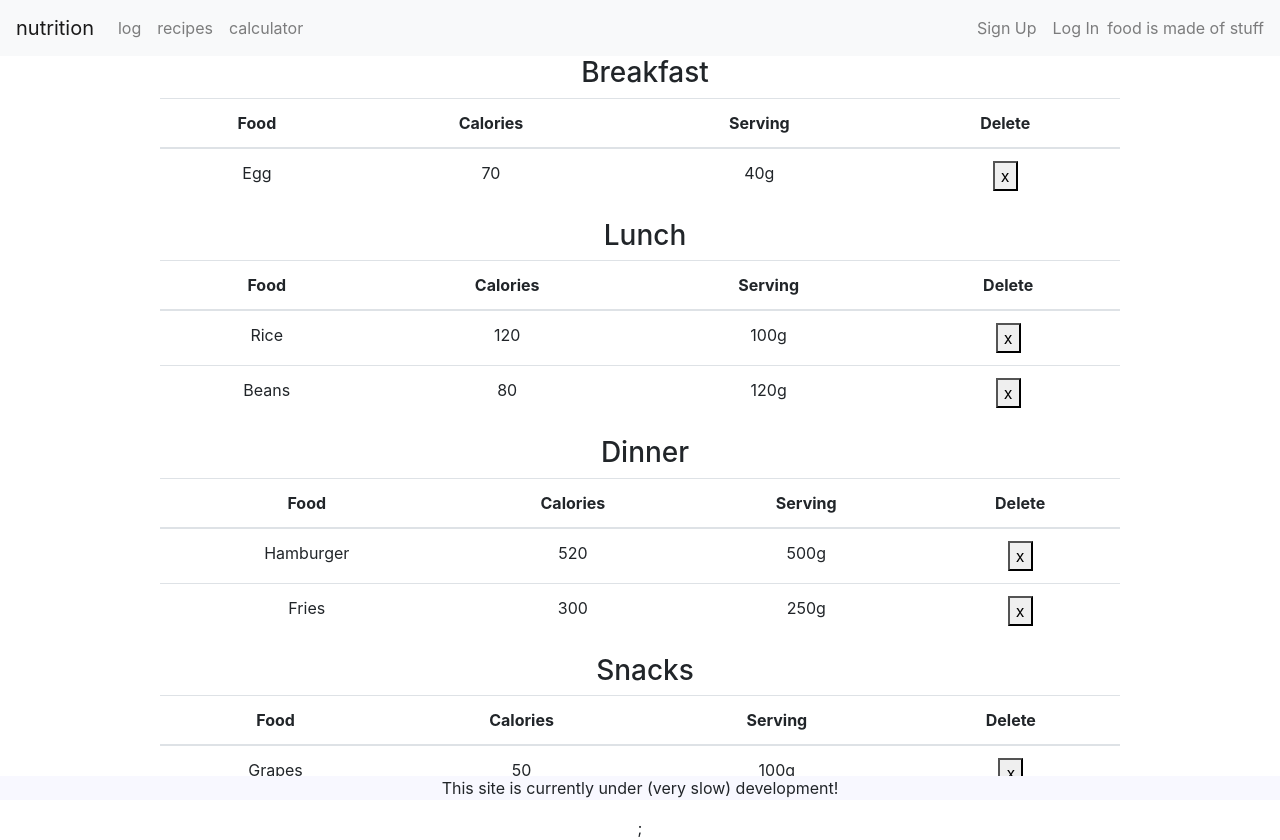
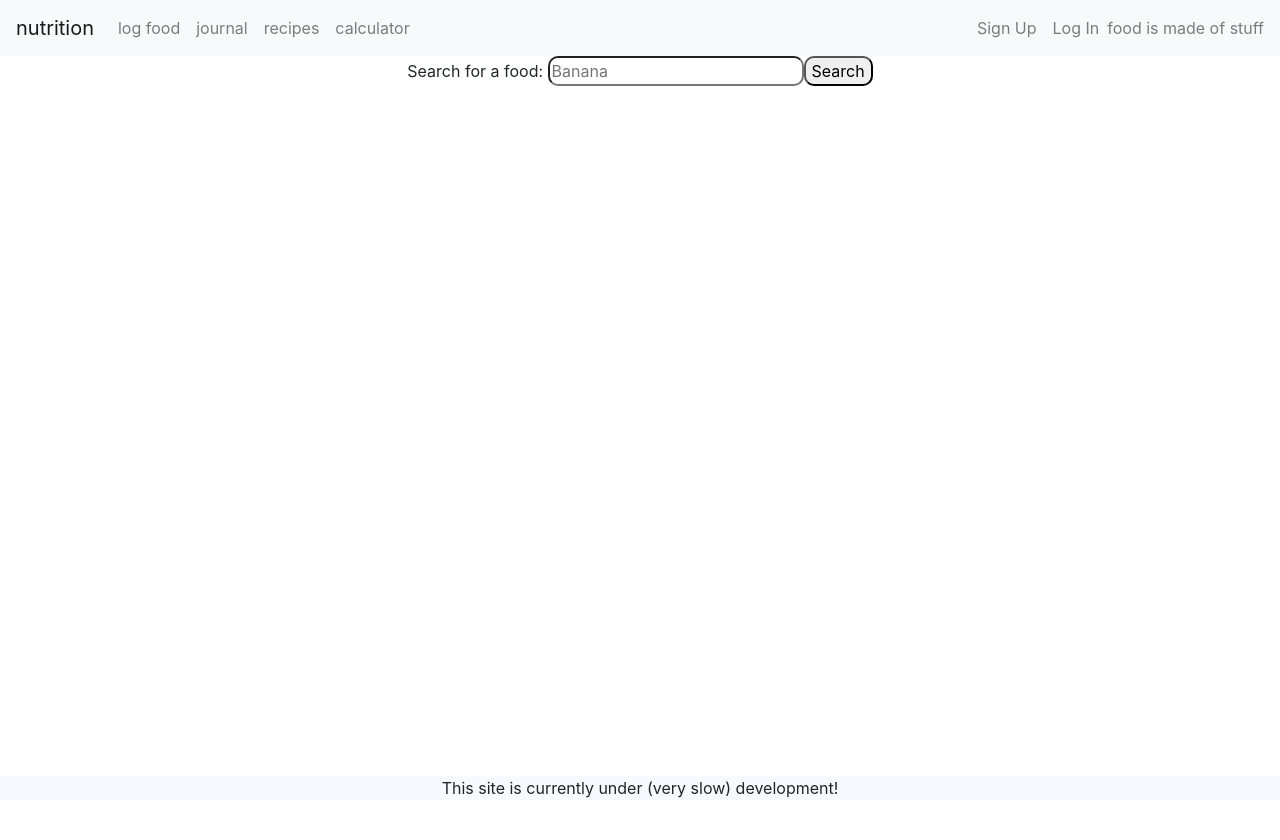
Before and after one commit to ichbindev/nutrition, a React (Create React App) app: page /log in a window 1280 px wide. After the commit the page ends 800 px from the top, so only its background shows below. Built offline with nearby package versions, Linux system fonts and the light colour scheme.

Commit message:
add journal page

```diff
--- a/src/App.css
+++ b/src/App.css
@@ -100,4 +100,17 @@ s .log-table-container {
   text-align: center;
 }
 
+.food-search-submit {
+  transition: transform 0.2s;
+  border-radius: 10px;
+}
+
+.food-search-submit:hover {
+  transform: scale(1.2);
+}
+
+.food-search-input {
+  border-radius: 10px;
+}
+
 /*# sourceMappingURL=App.css.map */
--- a/src/App.js
+++ b/src/App.js
@@ -3,6 +3,7 @@ import { BrowserRouter as Router, Route, Switch } from "react-router-dom";
 import sample from "./sample.json";
 import "./App.css";
 import Home from "./pages/Home";
+import Journal from "./pages/Journal";
 import Log from "./pages/Log";
 import Recipes from "./pages/Recipes";
 import Navbar from "./components/Navbar";
@@ -26,6 +27,11 @@ function App() {
               exact
               path="/log/"
               render={() => <Log nutritionInfo={sample} />}
+            />
+            <Route
+              exact
+              path="/journal/"
+              render={() => <Journal nutritionInfo={sample} />}
             />
             <Route
               exact
--- a/src/App.scss
+++ b/src/App.scss
@@ -47,9 +47,8 @@ h3 {
 
 .food-name {
   margin: $basic-margin;
-}s
-
-.log-table-container {
+}
+s .log-table-container {
   text-align: left;
 }
 
@@ -109,3 +108,16 @@ h3 {
   margin: $basic-margin auto;
   text-align: center;
 }
+
+.food-search-submit {
+  transition: transform 0.2s;
+  border-radius: 10px;
+}
+
+.food-search-submit:hover {
+  transform: scale(1.2);
+}
+
+.food-search-input {
+  border-radius: 10px;
+}
--- a/src/components/Navbar.js
+++ b/src/components/Navbar.js
@@ -22,8 +22,11 @@ const Navbar = ({ loggedIn }) => {
         <NavbarToggler onClick={toggle} />
         <Collapse isOpen={isOpen} navbar>
           <Nav className="mr-auto" navbar>
+          <NavItem>
+              <NavLink href="/log/">log food</NavLink>
+            </NavItem>
             <NavItem>
-              <NavLink href="/log/">log</NavLink>
+              <NavLink href="/journal/">journal</NavLink>
             </NavItem>
             <NavItem>
               <NavLink href="/recipes/">recipes</NavLink>
--- a/src/components/TDEEForm.js
+++ b/src/components/TDEEForm.js
@@ -180,7 +180,7 @@ const Height = ({ imperialUnits, height, setHeight }) => {
             onChange={(e) => handleFeet(e)}
             placeholder="5"
           />
-        </FormGroup>
+        </FormGroup>x
         <FormGroup className="col-md-6 height-in">
           <Label for="height-input-in">Height (in)</Label>
           <Input
--- /dev/null
+++ b/src/pages/Journal.js
@@ -0,0 +1,72 @@
+import React, { useState } from "react";
+import NutritionLog from "../components/NutritionLog";
+
+let sampleData = {
+  breakfast: [
+    {
+      name: "Egg",
+      calories: 70,
+      amount: "40g",
+      id: 1,
+    },
+  ],
+  lunch: [
+    {
+      name: "Rice",
+      calories: 120,
+      amount: "100g",
+      id: 2,
+    },
+    {
+      name: "Beans",
+      calories: 80,
+      amount: "120g",
+      id: 3,
+    },
+  ],
+  dinner: [
+    {
+      name: "Hamburger",
+      calories: 520,
+      amount: "500g",
+      id: 4,
+    },
+    {
+      name: "Fries",
+      calories: 300,
+      amount: "250g",
+      id: 5,
+    },
+  ],
+  snacks: [
+    {
+      name: "Grapes",
+      calories: 50,
+      amount: "100g",
+      id: 6,
+    },
+  ],
+};
+
+const Journal = () => {
+  const [loggedFoods, setLoggedFoods] = useState(sampleData);
+
+  // TODO: replace with reducer or other state management
+  const onDelete = (e) => {
+    const newFoods = {};
+    for (const meal in loggedFoods) {
+      newFoods[meal] = loggedFoods[meal].filter((f) => {
+        return f.id !== parseInt(e.target.id, 10);
+      });
+    }
+    setLoggedFoods(newFoods);
+  };
+
+  return (
+    <div>
+      <NutritionLog userNutritionForDay={loggedFoods} onDelete={onDelete} />
+    </div>
+  );
+};
+
+export default Journal;
--- a/src/pages/Log.js
+++ b/src/pages/Log.js
@@ -1,70 +1,10 @@
-import React, { useState } from "react";
-import NutritionLog from "../components/NutritionLog";
-
-let sampleData = {
-  breakfast: [
-    {
-      name: "Egg",
-      calories: 70,
-      amount: "40g",
-      id: 1,
-    },
-  ],
-  lunch: [
-    {
-      name: "Rice",
-      calories: 120,
-      amount: "100g",
-      id: 2,
-    },
-    {
-      name: "Beans",
-      calories: 80,
-      amount: "120g",
-      id: 3,
-    },
-  ],
-  dinner: [
-    {
-      name: "Hamburger",
-      calories: 520,
-      amount: "500g",
-      id: 4,
-    },
-    {
-      name: "Fries",
-      calories: 300,
-      amount: "250g",
-      id: 5,
-    },
-  ],
-  snacks: [
-    {
-      name: "Grapes",
-      calories: 50,
-      amount: "100g",
-      id: 6,
-    },
-  ],
-};
+import React from "react";
+import Searchbar from "../components/Searchbar";
 
 const Log = () => {
-  const [loggedFoods, setLoggedFoods] = useState(sampleData);
-
-  // TODO: replace with reducer or other state management
-  const onDelete = (e) => {
-    const newFoods = {};
-    for (const meal in loggedFoods) {
-      newFoods[meal] = loggedFoods[meal].filter((f) => {
-        return f.id !== parseInt(e.target.id, 10);
-      });
-    }
-    setLoggedFoods(newFoods);
-  };
-
   return (
-    <div>
-      <NutritionLog userNutritionForDay={loggedFoods} onDelete={onDelete} />
+    <div className="log-container">
+      <Searchbar />
     </div>
   );
 };
```
Also changed, not shown: 1 other file (tests, documents, lock files or other folders).
